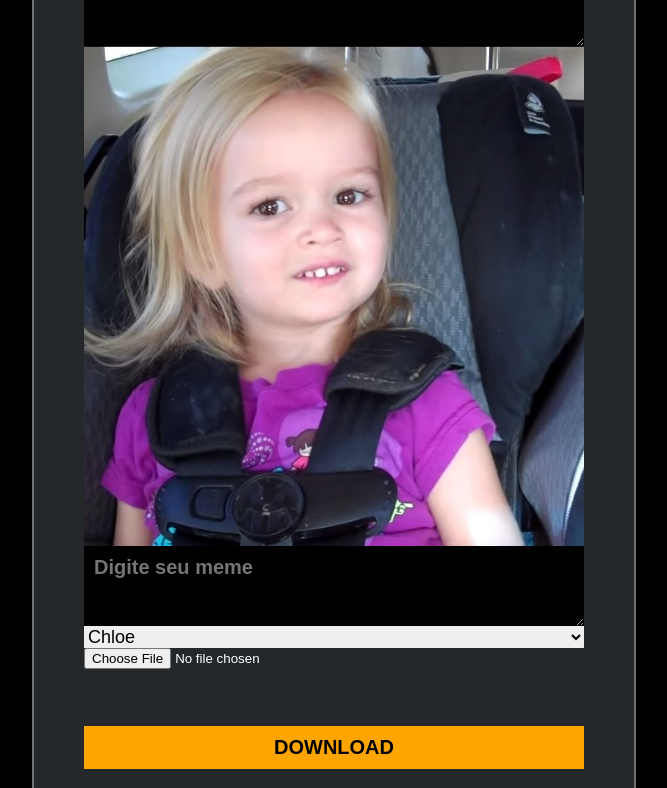
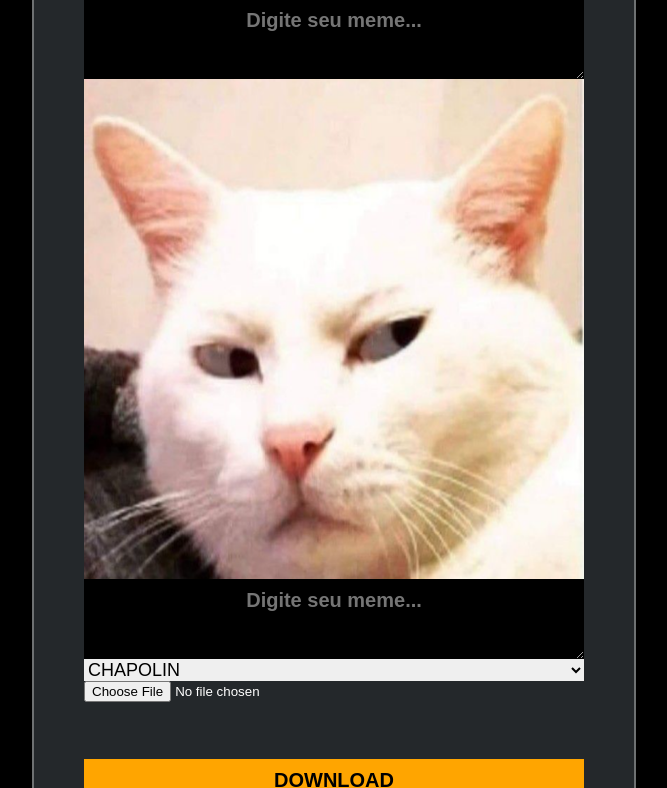
Before and after one commit to Jvrossi10/maquina-de-memes-DIO, a plain HTML site: page index.html in a window 1280 px wide. Shown: the part 99-887 px from the top of the page, without its empty margins (306-973 px from the left). Drawn offline with Linux system fonts and the light colour scheme.

Commit message:
atualizando repositorio

```diff
--- a/index.html
+++ b/index.html
@@ -14,14 +14,14 @@
 
     <div class="app">
       <div class="logo">
-        <img src="pictures/...logo entra aqui ..." alt="logo_dio">
+        <img src="pictures/logo.png" alt="logo_dio">
       </div>
 
       <div class="app-image">
         <textarea
           name=""
           class="text-box"
-          placeholder="Digite seu meme"
+          placeholder="Digite seu meme..."
           aria-multiline="true"></textarea>
 
         <div id="display-image"></div>
@@ -29,26 +29,26 @@
         <textarea
           name=""
           class="text-box"
-          placeholder="Digite seu meme"
+          placeholder="Digite seu meme..."
           aria-multiline="true"></textarea>
 
       </div>
 
       <div class="app-photo-picker">
         <select id="meme-list">
-          <option value="1">Chloe</option>
         </select>
 
         <input
           type="file"
           id="image-input"
-          accept="image/jpeg, image/png, image/jpg"
+          accept="image/jpeg, image/png, image/jpg"/>
       </div>
 
-    </div>
 
-    <div class="download">
-      <button id="btn-download">DOWNLOAD</button>
+      <div class="download">
+        <button id="btn-download">DOWNLOAD</button>
+      </div>
+
     </div>
 
   </div>
@@ -57,4 +57,6 @@
 
 </body>
 
+<script src="./javascript/scripts.js"></script>
+
 </html>
--- /dev/null
+++ b/javascript/scripts.js
@@ -0,0 +1,46 @@
+async function mapImageList(){
+    const memesObject = [
+        {
+            "name": "chapolin",
+            "path": "pictures/chapolin.jpg"
+        },
+        {
+            "name": "chloe",
+            "path": "pictures/chloe.jpg"
+        },
+        {
+            "name": "funny-cat1",
+            "path": "pictures/funny-cat1.png"
+        },
+        {
+            "name": "funny-cat2",
+            "path": "pictures/funny-cat2.png"
+        }
+    ]
+    return memesObject
+}
+
+async function createGallery(imageList){
+    const memeSelector = document.querySelector("#meme-list")
+
+    imageList.forEach(picture => {
+        let newOption = document.createElement("option")
+        newOption.text = picture.name.toUpperCase()
+        newOption.value = picture.path
+        memeSelector.appendChild(newOption)
+    });
+}
+
+async function changeMemePicture(photo){
+    let displayImage = document.querySelector("#display-image")
+    displayImage.style.backgroundImage =`url('${photo}')`
+}
+
+async function main(){
+    const memesImageList = await mapImageList()
+
+    await createGallery(memesImageList)
+    await changeMemePicture(memesImageList[3].path)
+}
+
+main()
--- a/styles/style.css
+++ b/styles/style.css
@@ -31,7 +31,7 @@ body{
     width: 100%;
     height: 500px;
 
-    background-image: url("../pictures/chloe.jpg");
+    /* background-image: url("../pictures/chloe.jpg"); */
     background-position: center;
     background-size: 100% auto;
     background-repeat: no-repeat;
@@ -65,6 +65,7 @@ textarea {
     font-family: sans-serif;
     font-size: 20px;
     outline: none;
+    text-align: center;
 
     resize: vertical;
     border: none;
```
Also changed, not shown: pictures/chapolin.jpg (added), pictures/funny-cat1.png (added), pictures/funny-cat2.png (added), pictures/logo.png (added), 1 other file.
